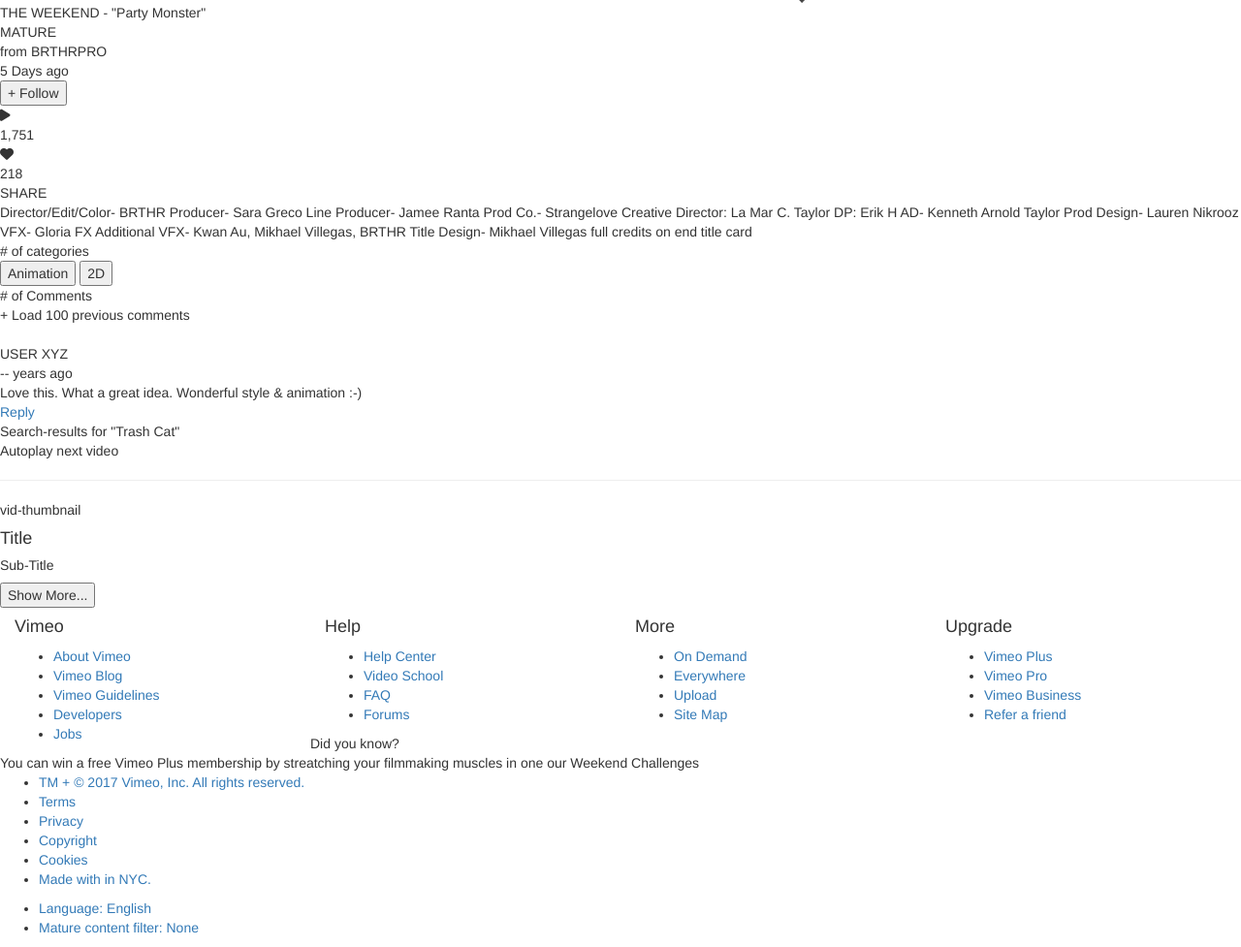
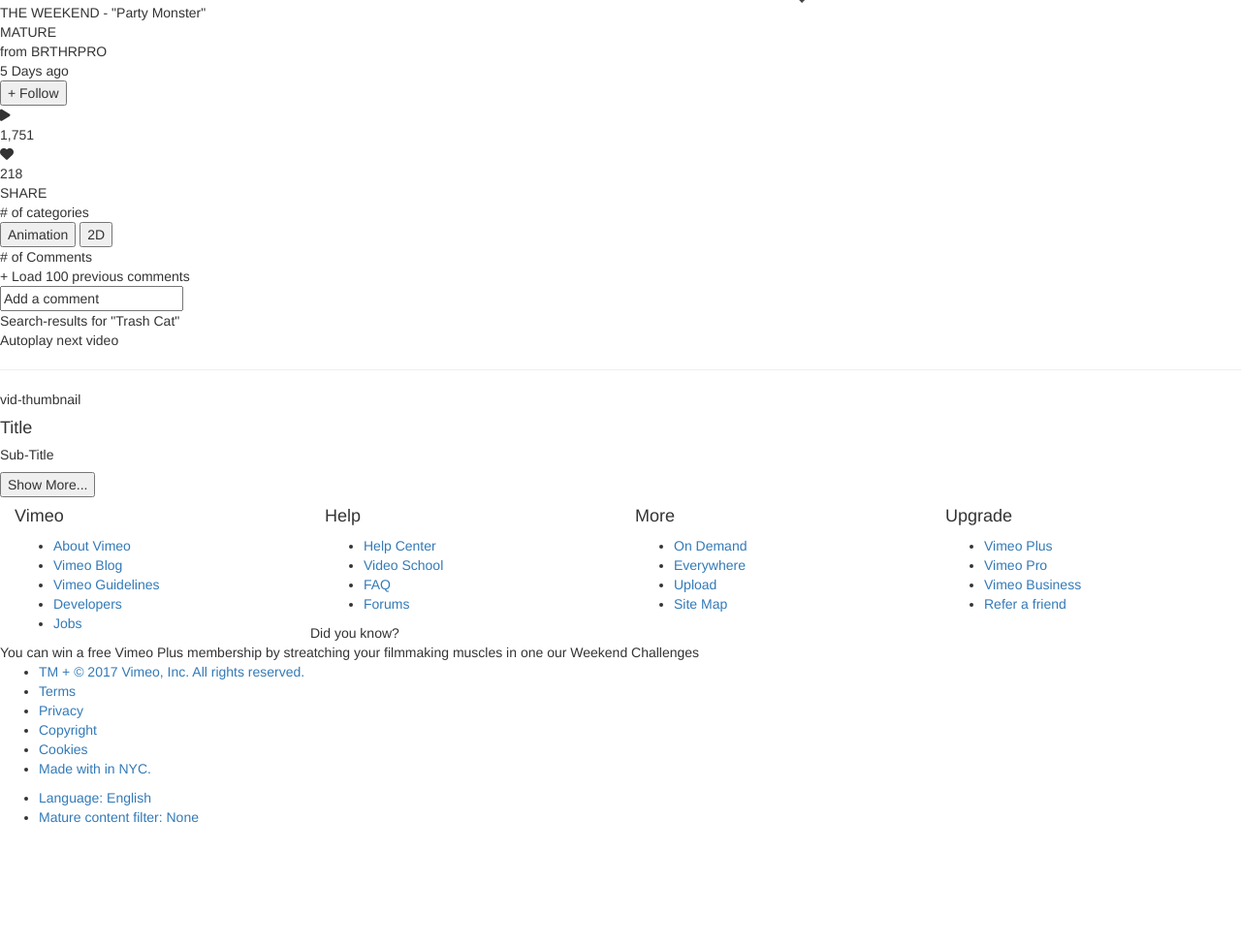
Before and after one commit to yohannisberg/DM21-Group, a website: page public/index.html at #!/playvideo in a window 1280 px wide. Shown: the part 1051-2028 px from the top of the page at 97% size. After the commit the page ends 1914 px from the top, so only its background shows below. Drawn offline with nearby package versions, Linux system fonts and the light colour scheme; some packages are replaced by stand-ins of ours; files that its build step writes are made by us from their sources; no server answers; a script that the page names is missing.

Commit message:
play vid page complete html/css - starting to bring in data to the front

```diff
--- a/public/CSS/playVid.scss
+++ b/public/CSS/playVid.scss
@@ -15,8 +15,7 @@
     width: 100%;
     background: white;
     display: flex;
-    height: 800px;
-    // margin:auto;
+    height: auto;
     .vid-lower-left {
         width: 65%;
         height: 100%;
@@ -153,11 +152,11 @@
     }
     .comments-outer-wrapper {
         background: white;
-        height: 400px;
+        height: 100%;
         width: 100%;
         display: flex;
         justify-content: flex-end;
-        border-bottom: 1px solid grey;
+        // border-bottom: 1px solid grey;
         .comments-wrapper {
             height: 100%;
             width: 900px;
@@ -178,7 +177,7 @@
                 border-radius: 2%;
             }
             .comment-content {
-                display: flex;
+                // display: flex;
                 .user-pic {
                     border-radius: 50%;
                     width: 50px;
@@ -188,21 +187,34 @@
                     border: none;
                 }
                 .user-name {
-                    // width:%;
                     margin-right: 10px;
                 }
                 .main-comment-box {
                     width: 100%;
+                    // display: flex;
+                    // flex-direction: row;
                     .comment-details {
-                        display: flex;
+                        // display: flex;
                         width: 100%;
                         margin: 10px 10px 10px 0;
                     }
                 }
-            } //comment-content
+            }
             .reply-tag {
                 text-align: right;
                 display: block;
+            }
+
+            .comment-box{
+                height: 50px;
+                width:80%;
+                display:flex;
+                justify-content: flex-start;
+                margin-left:70px;
+                align-items: center;
+                color:lightgray;
+
+
             }
         }
     }
@@ -220,7 +232,6 @@
             width:60%;
             height:auto;
             background: white;
-            // margin:auto;
         }
         .search-results{
             font-size:18px;
@@ -238,11 +249,11 @@
         .next-video{
             width: 80%;
             height: auto;
-            // background: red;
             display: flex;
             margin-bottom: 15px;
             padding:20px;
             margin:auto;
+            // background: red;
 
         .vid-thumbnail{
             height:90px;
@@ -272,7 +283,6 @@
                 color: #00adef;
                 border-color: #00adef;
                 font-size: 14px;
-            // margin: auto;
                 width: 60%;
 
 
@@ -281,17 +291,5 @@
                 height: 45px;
             }
         }
-
-
-
     }
-
-
-
-
-
-
-
-
-
 }
--- a/public/JS/controllers/playVideo.js
+++ b/public/JS/controllers/playVideo.js
@@ -1,4 +1,9 @@
 angular.module('vimeoApp').controller('playVideo', function ($scope, mainService) {
+
+// $scope.comments= {}
+// $scope.testcomments = [1,2,3,4,5,6,7]
+
+
     $scope.video = mainService.video;
 
     let id = mainService.arr[0];
--- a/public/index.html
+++ b/public/index.html
@@ -12,12 +12,30 @@
 	</head>
 	<body>
 		<ui-view></ui-view>
+			<!--<footer-dir></footer-dir>-->
+
+
+
 		<script src="https://player.vimeo.com/api/player.js"></script>
 		<script src="https://ajax.googleapis.com/ajax/libs/angularjs/1.6.3/angular.js"></script>
 		<script src="https://cdnjs.cloudflare.com/ajax/libs/angular-ui-router/1.0.3/angular-ui-router.js"></script>
 		<script src="https://ajax.googleapis.com/ajax/libs/jquery/3.2.0/jquery.js"></script>
 		<script src="https://maxcdn.bootstrapcdn.com/bootstrap/3.3.7/js/bootstrap.js"></script>
 		<script src="./js/bundle.js"></script>
+			<script type="text/javascript">
+				$(document).ready(function(){
+
+					setTimeout(function(){
+						$(footer-dir).css({
+							"position" : "absolute",
+							"bottom" : "0"
+						})
+					}, 1000)
+				})
+
+			</script>
 	</body>
 
+
+
 </html>
--- a/public/views/playVid.html
+++ b/public/views/playVid.html
@@ -50,18 +50,13 @@
 
 
 
-                        <i class="fa fa-play" aria-hidden="true"></i><div>1,751</div>
-                        <i class="fa fa-heart" aria-hidden="true"></i><div>218</div>
+                        <i class="fa fa-play" aria-hidden="true"></i>
+                        <div>1,751</div>
+                        <i class="fa fa-heart" aria-hidden="true"></i>
+                        <div>218</div>
 
                         <!--albums: 8 comments: 7-->
                     </div>
-
-
-
-
-
-
-
 
 
 
@@ -73,7 +68,7 @@
                     </div>
                 </div>
 
-                <div class="vid-disc"> Director/Edit/Color- BRTHR  Producer- Sara Greco Line Producer- Jamee Ranta Prod Co.- Strangelove Creative Director: La Mar C. Taylor DP: Erik H AD- Kenneth Arnold Taylor Prod Design- Lauren Nikrooz VFX- Gloria FX Additional VFX- Kwan Au, Mikhael Villegas, BRTHR Title Design- Mikhael Villegas full credits on end title card
+                <div class="vid-disc">{{}}
                 </div>
             </div>
         </div>
@@ -103,24 +98,25 @@
                 <div class="previous-comments-bar">
                     + Load 100 previous comments
                 </div>
+
+
                 <div class="comment-content">
-                    <img src="" alt="" class="user-pic">
-
-                    <div class="main-comment-box">
+                    <div class="user-pic"></div>
+                    <div class="main-comment-box" ng-repeat= "data in comments">
                         <div class="comment-details">
-                            <div class="user-name">USER XYZ</div>
-                            <div class="post-date">-- years ago </div>
+                            <div class="user-name">{{data.user.name}}</div>
+                            <div class="post-date">created on: {{data.created_on}}</div>
                         </div>
 
                         <div class="user-comment">
-                            Love this. What a great idea. Wonderful style & animation :-)
+                            {{data.text}}
                         </div>
                         <a class="reply-tag">Reply</a>
                     </div>
-
                 </div>
-
-
+                <div class="comment-box-container">
+                    <input class="comment-box"type="text" name="comment-input" value="Add a comment">
+                </div>
             </div>
         </div>
     </div>
@@ -128,18 +124,10 @@
     <!--==========================================================================-->
 
     <div class="vid-lower-right">
-
-
-
-
-
         <div class="right-content">
-
             <div class="search-results">Search-results for "Trash Cat"</div>
             <div class="autoplay-toggle">Autoplay next video</div>
-
             <hr>
-
 
             <div class="next-video">
                 <div class="vid-thumbnail">
@@ -155,36 +143,99 @@
         </div>
 
         <div class="show-more-box">
-                <button class="more-btn"type="submit">Show More...</button>
+            <button class="more-btn" type="submit">Show More...</button>
         </div>
 
 
     </div>
 </div>
+
+
+<footer class="main-footer">
+
+
+    <div class="upper-footer">
+        <div class="listlink-box">
+
+            <div class="footer-linklist col-sm-3">
+                <h4 class="subtitle">Vimeo</h4>
+                <ul class="footer-left">
+                    <li><a href="">About Vimeo</a></li>
+                    <li><a href="">Vimeo Blog</a></li>
+                    <li><a href="">Vimeo Guidelines</a></li>
+                    <li><a href="">Developers</a></li>
+                    <li><a href="">Jobs</a></li>
+                </ul>
+            </div>
+
+
+            <!--EXPERIENCE-->
+            <div class="footer-linklist col-sm-3">
+                <div>
+                    <h4 class="subtitle">Help</h4>
+                    <ul class="footer-left">
+                        <li><a class="" href="">Help Center</a></li>
+                        <li><a class="" href="">Video School</a></li>
+                        <li><a class="" href="">FAQ</a></li>
+                        <li><a class="" href="">Forums</a></li>
+                    </ul>
+                </div>
+            </div>
+
+            <!--/////////////////////////////////// WORK IN PROGRESS /////////////////////////-->
+
+            <div class="footer-linklist col-sm-3">
+                <h4 class="subtitle">More</h4>
+                <ul class='footer-left'>
+                    <li><a href="">On Demand</a></li>
+                    <li><a href="">Everywhere</a></li>
+                    <li><a href="">Upload</a></li>
+                    <li><a href="">Site Map</a></li>
+                </ul>
+            </div>
+
+
+            <!--///////////////////////////////////////////////////////////////////-->
+            <div class="footer-linklist col-sm-3">
+                <h4 class="subtitle">Upgrade</h4>
+                <ul class='footer-left'>
+                    <li><a href="">Vimeo Plus</a></li>
+                    <li><a href="">Vimeo Pro</a></li>
+                    <li><a href="">Vimeo Business</a></li>
+                    <li><a href="">Refer a friend</a></li>
+                </ul>
+            </div>
+        </div>
+        <!--///////////////////////////////////////////////////////////////////-->
+            <div class="footer-box">
+
+                <div class="footer-title">Did you know?</div>
+                <div class="footer-subtitle">You can win a free Vimeo Plus membership by streatching your filmmaking muscles in one our Weekend Challenges</div>
+            </div>
+    </div>
+
+        <!--///////////////////////////////////////////////////////////////////-->
+
+        <div class = "lower-outer-box">
+            <div class="lower-bar-left">
+                <ul class="lower-link-left">
+                    <li><a href="">TM + © 2017 Vimeo, Inc. All rights reserved.</a></li>
+                    <li><a href="">Terms</a></li>
+                    <li><a href="">Privacy</a></li>
+                    <li><a href="">Copyright</a></li>
+                    <li><a href="">Cookies</a></li>
+                    <li><a href="">Made with  in NYC.</a></li>
+                </ul>
             </div>
 
 
 
-
-
-
-
-
-
-
-
-
-
-
-
-
-
+            <div class="lower-bar-right">
+                <ul class = "lower-link-right">
+                    <li><a href="">Language: English</a></li>
+                    <li><a href="">Mature content filter: None</a></li>
+                </ul>
+            </div>
 
         </div>
-
-
-
-
-
-
-<footer-dir></footer-dir>
+</footer>
```
Also changed, not shown: public/CSS/footerdir.scss (+2 -11 lines), public/CSS/playvideo-fix.scss (deleted, +0 -82 lines), public/views/account.html (+1 -1 lines), public/views/settings.html (+0 -15 lines), public/views/userVideos.html (+1 -1 lines), dist/css/styles.css, dist/js/bundle.js, public/CSS/home.scss (line endings or trailing spaces), 2 other files. Lines whose indentation alone changed are shown as unchanged.
